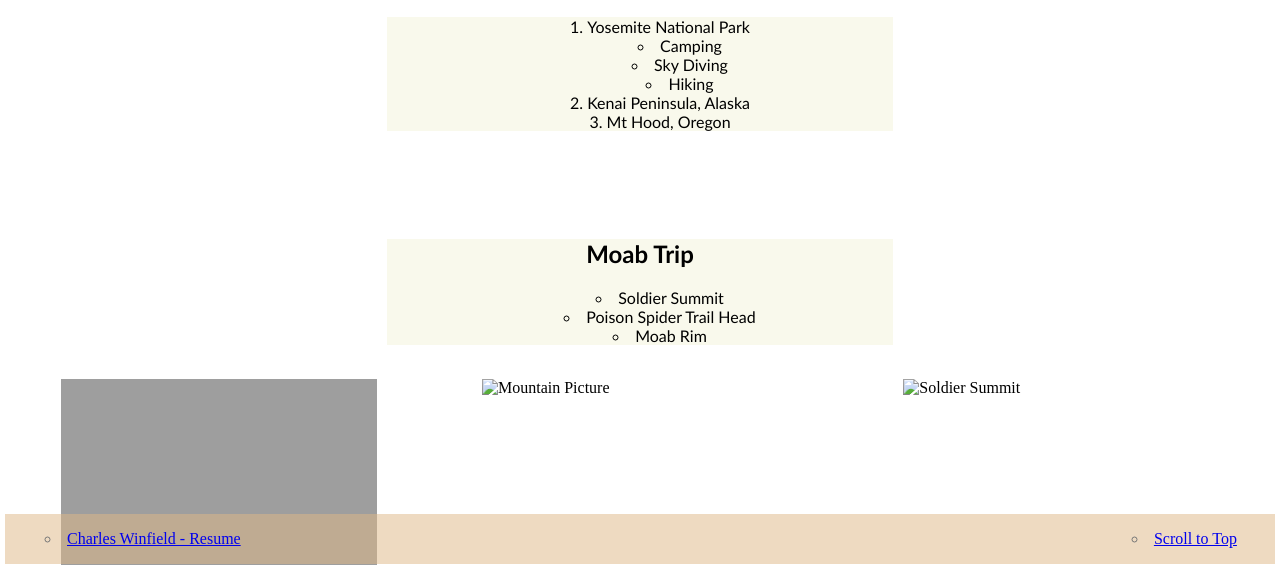
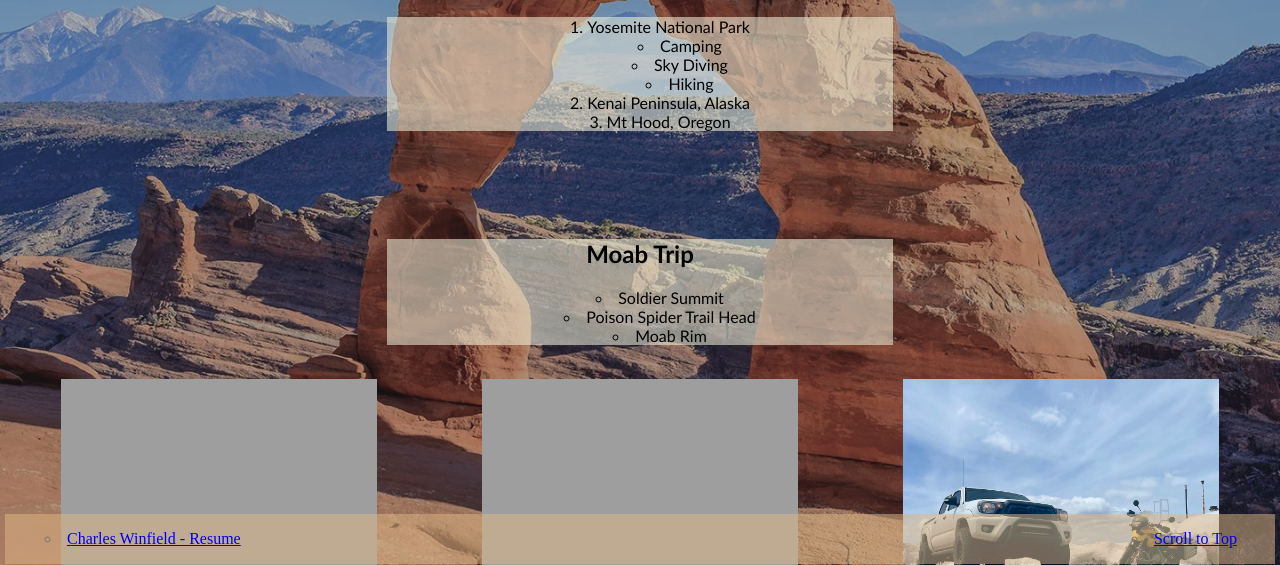
Before and after one commit to cgw420/IS201WebDev2.5, a plain HTML site: page Scratch.html in a window 1280 px wide. Shown: the part 235-800 px from the top of the page. Drawn offline with Linux system fonts and the light colour scheme; the site is published under a folder, as on GitHub Pages, so addresses that start at the root find nothing.

Commit message:
Add files via upload

```diff
--- a/Scratch.html
+++ b/Scratch.html
@@ -11,7 +11,7 @@
 <body>
    <style>
     body{
-        background-image:url(/IS201WebDev3/assets/img/Arches-DelicateArch-LaSalMountains.jpg);
+        background-image:url(./assets/img/Arches-DelicateArch-LaSalMountains.jpg);
         background-repeat: no-repeat;
         background-size: cover;
         background-attachment: fixed;
@@ -54,10 +54,10 @@
             <img src="./assets/img/IMG_7808.jpeg" alt="Canyon">
         </div>
         <div class="column">
-            <img src="/IS201WebDev3/assets/img/IMG_7820.jpeg" alt="Mountain Picture">
+            <img src="./assets/img/IMG_7820.jpeg" alt="Mountain Picture">
         </div>
         <div class="column">
-            <img src="/IS201WebDev3/assets/img/IMG_0913.jpeg" alt="Soldier Summit">
+            <img src="./assets/img/IMG_0913.jpeg" alt="Soldier Summit">
         </div>
 
     </div>
```
